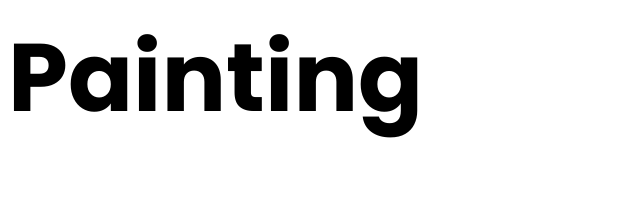
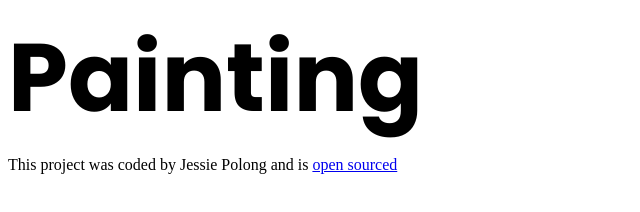
Before and after one commit to Comet429/project-02, a plain HTML site: page index.html in a window 1280 px wide. Shown: the whole page, without its empty margins (0-640 px from the left). Drawn offline with Linux system fonts and the light colour scheme.

Commit message:
Added link to Github repository

```diff
--- a/index.html
+++ b/index.html
@@ -14,5 +14,12 @@
   </head>
   <body>
     <h1>Painting</h1>
+
+    <footer>
+      This project was coded by Jessie Polong and is
+      <a href="https://github.com/Comet429/project-02" target="_blank"
+        >open sourced</a
+      >
+    </footer>
   </body>
 </html>
```
